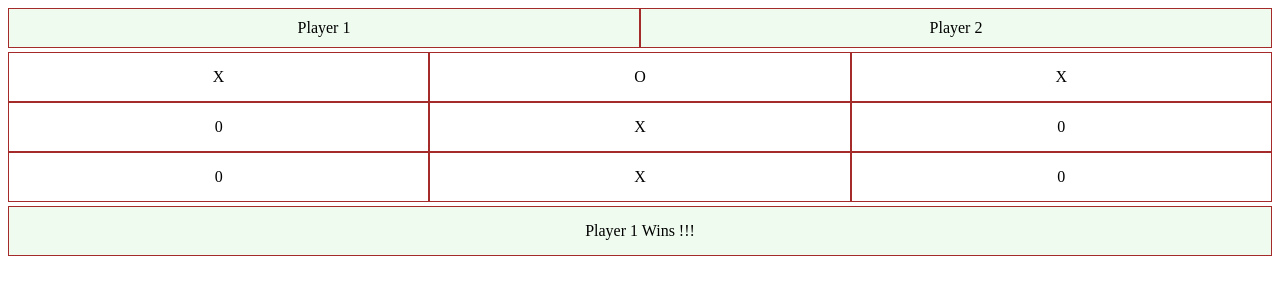
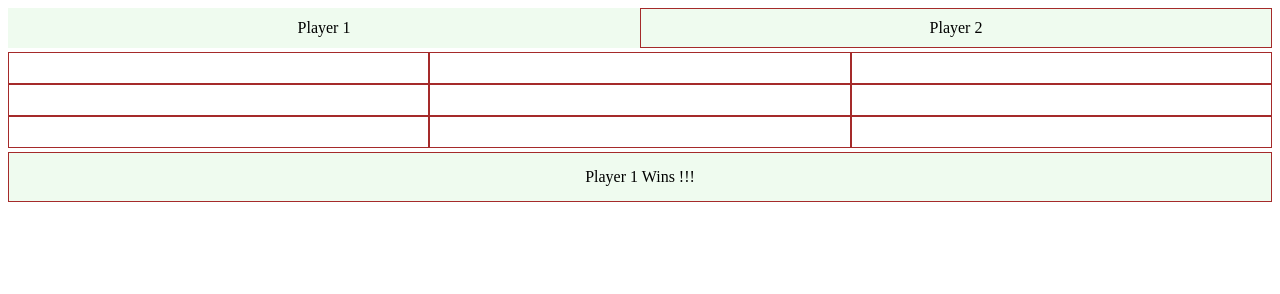
Before and after one commit to maindolaamit/LearningGIT, a plain HTML site: page TicTacToe/index.html in a window 1280 px wide. Drawn offline with nearby package versions, Linux system fonts and the light colour scheme; files that its build step writes are made by us from their sources.

Commit message:
Added game Controller

```diff
--- a/TicTacToe/app.js
+++ b/TicTacToe/app.js
@@ -1 +1,26 @@
 var app = angular.module("game-app", []);
+
+app.controller("game-controller", function ($scope) {
+    var createCell = function (){
+        return {
+            value : null,
+            editable : function () {
+                return !value;
+            }
+        };
+    };
+    var game = {
+        mode: {
+            running: true,
+            xPlayerTurn: false
+        },
+        board:{
+            cells: [
+                createCell(), createCell(), createCell(),
+                createCell(), createCell(), createCell(),
+                createCell(), createCell(), createCell()]
+        }
+    };
+
+    $scope.game = game;
+});
--- a/TicTacToe/index.html
+++ b/TicTacToe/index.html
@@ -9,27 +9,20 @@
 </head>
 
 <body ng-app="game-app">
-<div class="game-container">
+<div class="game-container" ng-controller="game-controller">
     <!--Player -->
     <div class="player-container">
-        <div class="player-one player">Player 1</div>
-        <div class="player-two player">Player 2</div>
+        <div class="player-one player" ng-class="{'selected' : game.mode.xPlayerTurn}">Player 1</div>
+        <div class="player-two player" ng-class="{'selected' : !game.mode.xPlayerTurn}">Player 2</div>
     </div>
 
     <!--Game board-->
     <div class="board-container">
         <!--first row-->
-        <div class="cell-11 cell">X</div>
-        <div class="cell-12 cell ">O</div>
-        <div class="cell-13 cell">X</div>
-        <!--second row-->
-        <div class="cell-21 cell">0</div>
-        <div class="cell-22 cell">X</div>
-        <div class="cell-23 cell">0</div>
-        <!--third row-->
-        <div class="cell-31 cell">0</div>
-        <div class="cell-32 cell">X</div>
-        <div class="cell-33 cell">0</div>
+        <div class="cell-11 cell"
+             ng-repeat="cell in game.board.cells">
+
+        </div>
     </div>
     <!--Message -->
     <div class="message-container">
--- a/TicTacToe/style.scss
+++ b/TicTacToe/style.scss
@@ -24,8 +24,11 @@ $padding: 10px;
     text-align: center;
     padding: $padding;
 
+    border: 1px solid transparent;
+    background-color: $color-bg;
+  }
+  .player.selected{
     border: 1px solid $color-border;
-    background-color: $color-bg;
   }
 }
 
```
